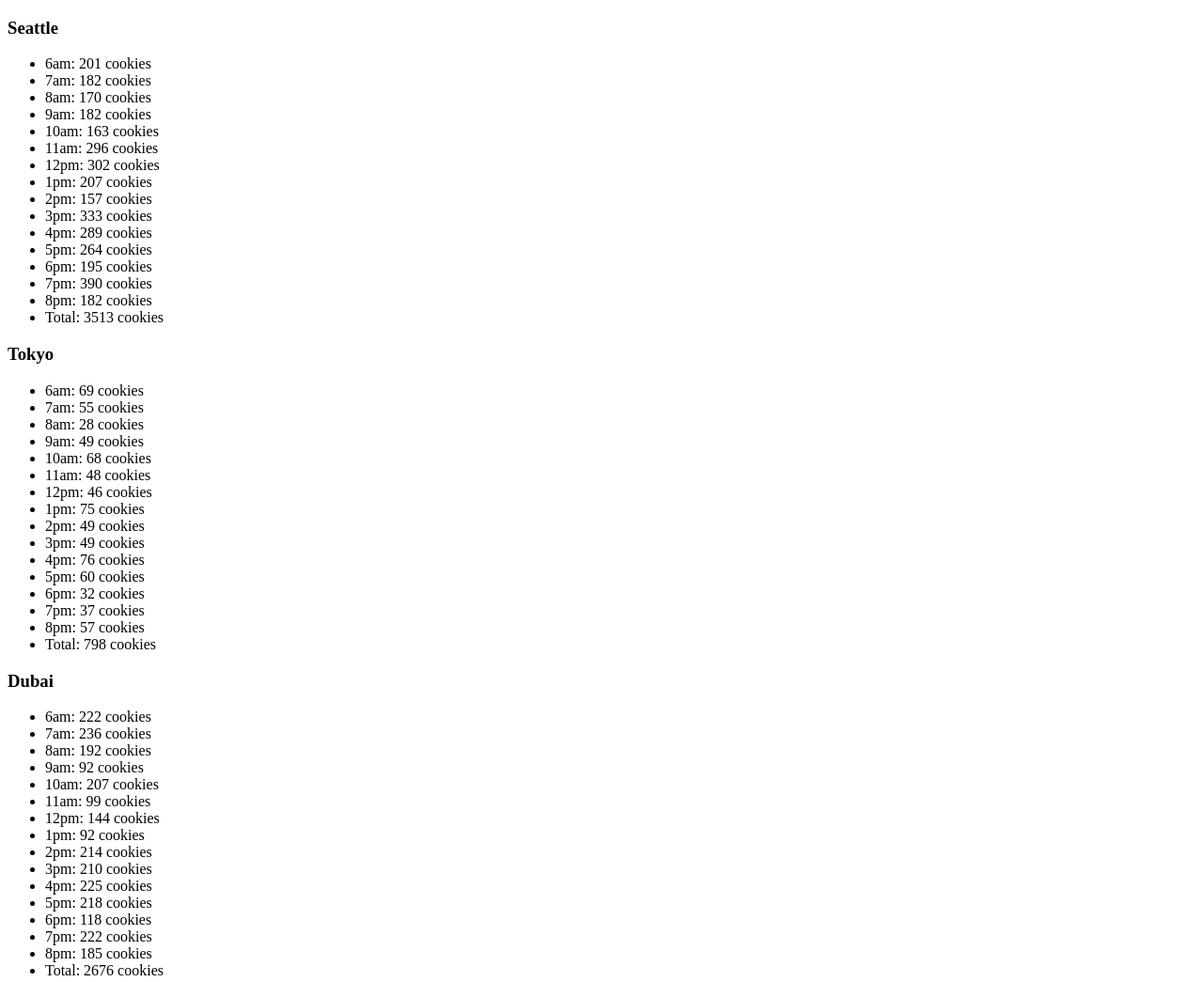
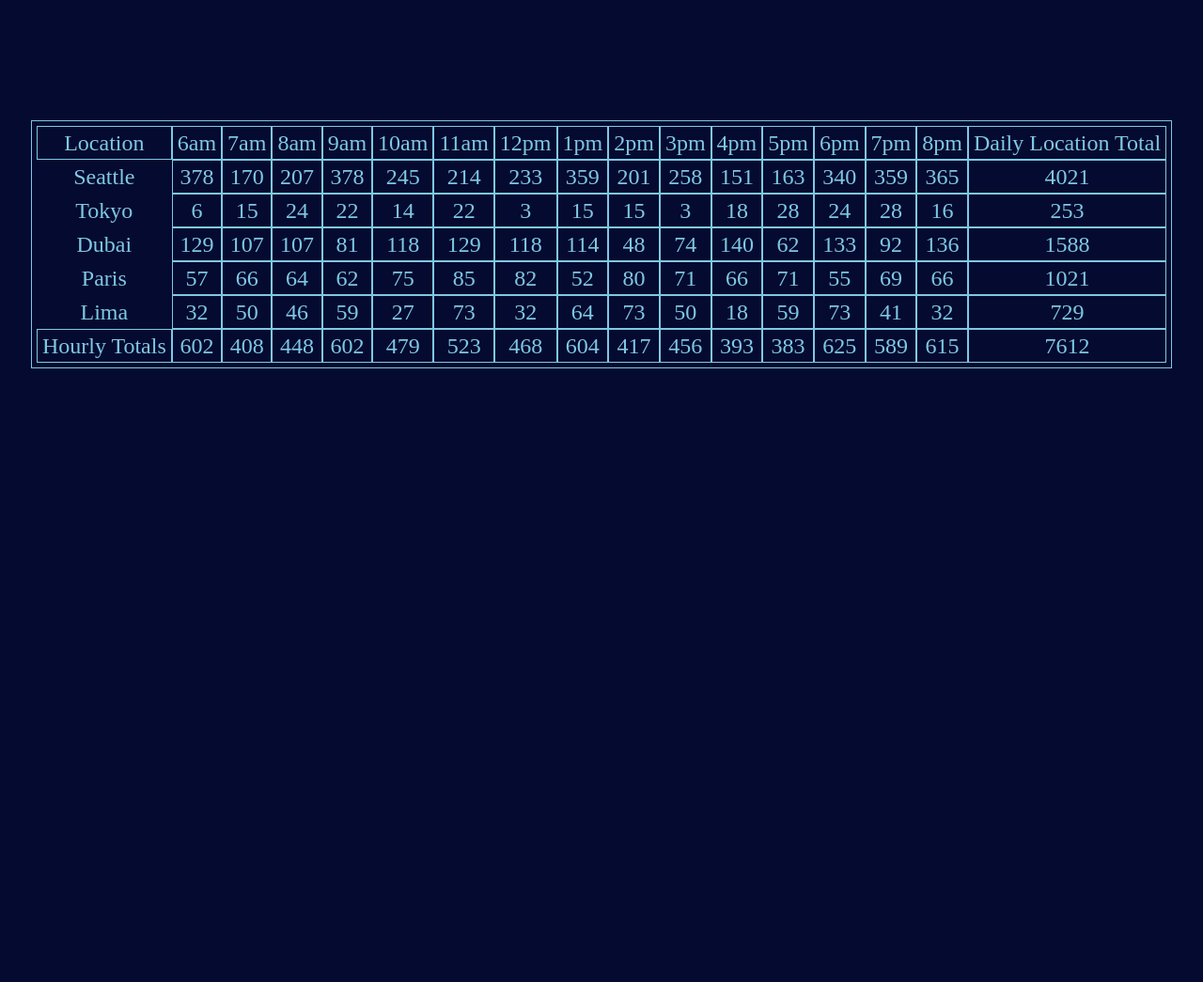
Before and after one commit to AhmadAbuyahya/salmon-cookies, a plain HTML site: page sales.html in a window 1280 px wide. Shown: the top 1045 px of the page at 94% size. After the commit the page ends 800 px from the top, so only its background shows below. Drawn offline with Linux system fonts and the light colour scheme; a web font is replaced by a local one.

Commit message:
finished footer totals/added some css

```diff
--- a/css/reset.css
+++ b/css/reset.css
@@ -0,0 +1,43 @@
+html, body, div, span, applet, object, iframe,
+h1, h2, h3, h4, h5, h6, p, blockquote, pre,
+a, abbr, acronym, address, big, cite, code,
+del, dfn, em, img, ins, kbd, q, s, samp,
+small, strike, strong, sub, sup, tt, var,
+b, u, i, center,
+dl, dt, dd, ol, ul, li,
+fieldset, form, label, legend,
+table, caption, tbody, tfoot, thead, tr, th, td,
+article, aside, canvas, details, embed,
+figure, figcaption, footer, header, hgroup,
+menu, nav, output, ruby, section, summary,
+time, mark, audio, video {
+	margin: 0;
+	padding: 0;
+	border: 0;
+	font-size: 100%;
+	font: inherit;
+	vertical-align: baseline;
+}
+/* HTML5 display-role reset for older browsers */
+article, aside, details, figcaption, figure,
+footer, header, hgroup, menu, nav, section {
+	display: block;
+}
+body {
+	line-height: 1;
+}
+ol, ul {
+	list-style: none;
+}
+blockquote, q {
+	quotes: none;
+}
+blockquote:before, blockquote:after,
+q:before, q:after {
+	content: '';
+	content: none;
+}
+table {
+	border-collapse: collapse;
+	border-spacing: 0;
+}
--- a/css/style.css
+++ b/css/style.css
@@ -0,0 +1,35 @@
+body {
+    background-color: #050A30;
+    /* background-repeat: no-repeat;
+    background-attachment: fixed;
+    background-size: cover; */
+}
+
+
+
+table {
+    border: 1px solid #7EC8E3;
+    padding: 5px;
+    margin: auto;
+    margin-top: 10%;
+    text-align: center;
+    font-size: x-large;
+    border-collapse: separate;
+}
+tr {
+    border: 1px solid #7EC8E3;
+    padding: 5px;
+    color: #7EC8E3;
+}
+th {
+    border: 1px solid #7EC8E3;
+    padding: 5px;
+}
+td {
+    border: 1px solid #7EC8E3;
+    padding: 5px;
+}
+th {
+    border: 1px solid #7EC8E3;
+    padding: 5px;
+}
--- a/js/app.js
+++ b/js/app.js
@@ -1,234 +1,360 @@
 'use strict';
 let hoursOpen = [
-  '6am: ',
-  '7am: ',
-  '8am: ',
-  '9am: ',
-  '10am: ',
-  '11am: ',
-  '12pm: ',
-  '1pm: ',
-  '2pm: ',
-  '3pm: ',
-  '4pm: ',
-  '5pm: ',
-  '6pm: ',
-  '7pm: ',
-  '8pm: ',
+  '6am',
+  '7am',
+  '8am',
+  '9am',
+  '10am',
+  '11am',
+  '12pm',
+  '1pm',
+  '2pm',
+  '3pm',
+  '4pm',
+  '5pm',
+  '6pm',
+  '7pm',
+  '8pm',
 ];
+let allCookieShops = [];
+const container = document.getElementById('stores');
+const articleEl = document.createElement('article');
+container.appendChild(articleEl);
+const tableEl = document.createElement('table');
+articleEl.appendChild(tableEl);
+
 function randomNumber(min, max) {
   return Math.floor(Math.random() * (max - min + 1)) + min;
 }
+function Shop(name, min, max, avg) {
+  this.name = name;
+  this.min = min;
+  this.max = max;
+  this.avg = avg;
+  this.numOfCustomers = 0;
+  this.numOfCookies = 0;
+  this.array = [];
+  this.total = 0;
+  allCookieShops.push(this);
 
-const seattle = {
-  name: 'Seattle',
-  min: 23,
-  max: 65,
-  avg: 6.3,
-  numOfCustomers: 0,
-  numOfCookies: 0,
-  array: [],
-  total: 0,
-  getNumOfCustomers: function (min, max) {
+}
+Shop.prototype.getNumOfCustomers = function () {
   for (let i = 0; i < hoursOpen.length; i++) {
-      this.numOfCustomers = randomNumber(min, max);
+    this.numOfCustomers = randomNumber(this.min, this.max);
     this.numOfCookies = Math.floor(this.numOfCustomers * this.avg);
     this.array.push(this.numOfCookies);
     this.total = this.array[i] + this.total;
+    //console.log(this.array[i]);
   }
-  },
-  render: function () {
-    const container = document.getElementById('stores');
-    const articleEl = document.createElement('article');
-    container.appendChild(articleEl);
-    const h1El = document.createElement('h1');
-    articleEl.appendChild(h1El);
-    h1El.textContent = this.name;
+};
+Shop.prototype.renderHeader = function () {
+  const trEl = document.createElement('tr');
+  tableEl.appendChild(trEl);
+  const tCellFirst = document.createElement('th');
+  trEl.appendChild(tCellFirst);
+  tCellFirst.textContent = 'Location';
+  for (let i = 0; i < hoursOpen.length; i++) {
+    let thEl = document.createElement('th');
+    thEl.textContent = hoursOpen[i];
+    trEl.appendChild(thEl);
 
-    const ulEl = document.createElement('ul');
-    articleEl.appendChild(ulEl);
+  }
+  const tCellLast = document.createElement('th');
+  trEl.appendChild(tCellLast);
+  tCellLast.textContent = 'Daily Location Total';
 
-    for (let j = 0; j < hoursOpen.length; j++) {
-      const liEl = document.createElement('li');
-      ulEl.appendChild(liEl);
-      liEl.textContent = hoursOpen[j] + ' ' + this.array[j] + ' cookies ';
+};
+Shop.prototype.renderData = function () {
+  const trEl = document.createElement('tr');
+  //console.log(tableEl);
+  tableEl.appendChild(trEl);
+  trEl.textContent = this.name;
+  for (let i = 0; i < this.array.length; i++) {
+    const tdEl = document.createElement('td');
+    trEl.appendChild(tdEl);
+    tdEl.textContent = this.array[i];
+    //console.log(this.array[i]);
   }
-    const totalLi = document.createElement('li');
-    ulEl.appendChild(totalLi);
-    totalLi.textContent = 'Total: ' + this.total + ' cookies ';
-  },
+  const tdTotalEl = document.createElement('td');
+  trEl.appendChild(tdTotalEl);
+  tdTotalEl.textContent = this.total;
+
 };
-seattle.getNumOfCustomers(23,65);
-seattle.render();
+Shop.prototype.renderFooter = function () {
+  const trEl = document.createElement('tr');
+  tableEl.appendChild(trEl);
+  const tdCellFirstEl = document.createElement('th');
+  trEl.appendChild(tdCellFirstEl);
+  tdCellFirstEl.textContent = 'Hourly Totals';
+  let grandTotal = 0;
+  for (let i = 0; i < hoursOpen.length; i++) {
+    let hourlyTotal = 0;
+    for (let j = 0; j < allCookieShops.length; j++) {
+      hourlyTotal += allCookieShops[j].array[i];
+      grandTotal += allCookieShops[j].array[i];
+    }
+    const tdEl = document.createElement('td');
+    trEl.appendChild(tdEl);
+    tdEl.textContent = hourlyTotal;
+  }
+  const tdGrandEl = document.createElement('td');
+  trEl.appendChild(tdGrandEl);
+  tdGrandEl.textContent = grandTotal;
+
+};
+const seattle = new Shop('Seattle', 23, 65, 6.3);
+const tokyo = new Shop('Tokyo', 3, 24, 1.2);
+const dubai = new Shop('Dubai', 11, 38, 3.7);
+const paris = new Shop('Paris', 20, 38, 2.3);
+const lima = new Shop('Lima', 2, 16, 4.6);
+
+Shop.prototype.renderHeader();
+seattle.getNumOfCustomers();
+seattle.renderData();
+tokyo.getNumOfCustomers();
+tokyo.renderData();
+dubai.getNumOfCustomers();
+dubai.renderData();
+paris.getNumOfCustomers();
+paris.renderData();
+lima.getNumOfCustomers();
+lima.renderData();
+Shop.prototype.renderFooter();
 
 
-const tokyo = {
-  name: 'Tokyo',
-  min: 3,
-  max: 24,
-  avg: 1.2,
-  numOfCustomers: 0,
-  numOfCookies: 0,
-  array: [],
-  total: 0,
-  getNumOfCustomers: function (min, max) {
-    for (let i = 0; i < hoursOpen.length; i++) {
-      this.numOfCustomers = randomNumber(min, max);
-      this.numOfCookies = Math.floor(this.numOfCustomers * this.avg);
-      this.array.push(this.numOfCookies);
-      this.total = this.array[i] + this.total;
-    }
-  },
-  render: function () {
-    const container = document.getElementById('stores');
-    const articleEl = document.createElement('article');
-    container.appendChild(articleEl);
-    const h1El = document.createElement('h1');
-    articleEl.appendChild(h1El);
-    h1El.textContent = this.name;
 
-    const ulEl = document.createElement('ul');
-    articleEl.appendChild(ulEl);
+// lab06
+// 'use strict';
+// let hoursOpen = [
+//   '6am: ',
+//   '7am: ',
+//   '8am: ',
+//   '9am: ',
+//   '10am: ',
+//   '11am: ',
+//   '12pm: ',
+//   '1pm: ',
+//   '2pm: ',
+//   '3pm: ',
+//   '4pm: ',
+//   '5pm: ',
+//   '6pm: ',
+//   '7pm: ',
+//   '8pm: ',
+// ];
+// function randomNumber(min, max) {
+//   return Math.floor(Math.random() * (max - min + 1)) + min;
+// }
 
-    for (let j = 0; j < hoursOpen.length; j++) {
-      const liEl = document.createElement('li');
-      ulEl.appendChild(liEl);
-      liEl.textContent = hoursOpen[j] + ' ' + this.array[j] + ' cookies ';
-    }
-    const totalLi = document.createElement('li');
-    ulEl.appendChild(totalLi);
-    totalLi.textContent = 'Total: ' + this.total + ' cookies ';
-  },
-};
-tokyo.getNumOfCustomers(23,65);
-tokyo.render();
+// const seattle = {
+//   name: 'Seattle',
+//   min: 23,
+//   max: 65,
+//   avg: 6.3,
+//   numOfCustomers: 0,
+//   numOfCookies: 0,
+//   array: [],
+//   total: 0,
+//   getNumOfCustomers: function (min, max) {
+//     for (let i = 0; i < hoursOpen.length; i++) {
+//       this.numOfCustomers = randomNumber(min, max);
+//       this.numOfCookies = Math.floor(this.numOfCustomers * this.avg);
+//       this.array.push(this.numOfCookies);
+//       this.total = this.array[i] + this.total;
+//     }
+//   },
+//   render: function () {
+//     const container = document.getElementById('stores');
+//     const articleEl = document.createElement('article');
+//     container.appendChild(articleEl);
+//     const h1El = document.createElement('h1');
+//     articleEl.appendChild(h1El);
+//     h1El.textContent = this.name;
+
+//     const ulEl = document.createElement('ul');
+//     articleEl.appendChild(ulEl);
+
+//     for (let j = 0; j < hoursOpen.length; j++) {
+//       const liEl = document.createElement('li');
+//       ulEl.appendChild(liEl);
+//       liEl.textContent = hoursOpen[j] + ' ' + this.array[j] + ' cookies ';
+//     }
+//     const totalLi = document.createElement('li');
+//     ulEl.appendChild(totalLi);
+//     totalLi.textContent = 'Total: ' + this.total + ' cookies ';
+//   },
+// };
+// seattle.getNumOfCustomers(23,65);
+// seattle.render();
+
+
+// const tokyo = {
+//   name: 'Tokyo',
+//   min: 3,
+//   max: 24,
+//   avg: 1.2,
+//   numOfCustomers: 0,
+//   numOfCookies: 0,
+//   array: [],
+//   total: 0,
+//   getNumOfCustomers: function (min, max) {
+//     for (let i = 0; i < hoursOpen.length; i++) {
+//       this.numOfCustomers = randomNumber(min, max);
+//       this.numOfCookies = Math.floor(this.numOfCustomers * this.avg);
+//       this.array.push(this.numOfCookies);
+//       this.total = this.array[i] + this.total;
+//     }
+//   },
+//   render: function () {
+//     const container = document.getElementById('stores');
+//     const articleEl = document.createElement('article');
+//     container.appendChild(articleEl);
+//     const h1El = document.createElement('h1');
+//     articleEl.appendChild(h1El);
+//     h1El.textContent = this.name;
+
+//     const ulEl = document.createElement('ul');
+//     articleEl.appendChild(ulEl);
+
+//     for (let j = 0; j < hoursOpen.length; j++) {
+//       const liEl = document.createElement('li');
+//       ulEl.appendChild(liEl);
+//       liEl.textContent = hoursOpen[j] + ' ' + this.array[j] + ' cookies ';
+//     }
+//     const totalLi = document.createElement('li');
+//     ulEl.appendChild(totalLi);
+//     totalLi.textContent = 'Total: ' + this.total + ' cookies ';
+//   },
+// };
+// tokyo.getNumOfCustomers(23,65);
+// tokyo.render();
 
 
 
 
-const dubai = {
-  name: 'Dubai',
-  min: 11,
-  max: 38,
-  avg: 3.7,
-  numOfCustomers: 0,
-  numOfCookies: 0,
-  array: [],
-  total: 0,
-  getNumOfCustomers: function (min, max) {
-    for (let i = 0; i < hoursOpen.length; i++) {
-      this.numOfCustomers = randomNumber(min, max);
-      this.numOfCookies = Math.floor(this.numOfCustomers * this.avg);
-      this.array.push(this.numOfCookies);
-      this.total = this.array[i] + this.total;
-    }
-  },
-  render: function () {
-    const container = document.getElementById('stores');
-    const articleEl = document.createElement('article');
-    container.appendChild(articleEl);
-    const h1El = document.createElement('h1');
-    articleEl.appendChild(h1El);
-    h1El.textContent = this.name;
+// const dubai = {
+//   name: 'Dubai',
+//   min: 11,
+//   max: 38,
+//   avg: 3.7,
+//   numOfCustomers: 0,
+//   numOfCookies: 0,
+//   array: [],
+//   total: 0,
+//   getNumOfCustomers: function (min, max) {
+//     for (let i = 0; i < hoursOpen.length; i++) {
+//       this.numOfCustomers = randomNumber(min, max);
+//       this.numOfCookies = Math.floor(this.numOfCustomers * this.avg);
+//       this.array.push(this.numOfCookies);
+//       this.total = this.array[i] + this.total;
+//     }
+//   },
+//   render: function () {
+//     const container = document.getElementById('stores');
+//     const articleEl = document.createElement('article');
+//     container.appendChild(articleEl);
+//     const h1El = document.createElement('h1');
+//     articleEl.appendChild(h1El);
+//     h1El.textContent = this.name;
 
-    const ulEl = document.createElement('ul');
-    articleEl.appendChild(ulEl);
+//     const ulEl = document.createElement('ul');
+//     articleEl.appendChild(ulEl);
 
-    for (let j = 0; j < hoursOpen.length; j++) {
-      const liEl = document.createElement('li');
-      ulEl.appendChild(liEl);
-      liEl.textContent = hoursOpen[j] + ' ' + this.array[j] + ' cookies ';
-    }
-    const totalLi = document.createElement('li');
-    ulEl.appendChild(totalLi);
-    totalLi.textContent = 'Total: ' + this.total + ' cookies ';
-  },
-};
-dubai.getNumOfCustomers(23,65);
-dubai.render();
+//     for (let j = 0; j < hoursOpen.length; j++) {
+//       const liEl = document.createElement('li');
+//       ulEl.appendChild(liEl);
+//       liEl.textContent = hoursOpen[j] + ' ' + this.array[j] + ' cookies ';
+//     }
+//     const totalLi = document.createElement('li');
+//     ulEl.appendChild(totalLi);
+//     totalLi.textContent = 'Total: ' + this.total + ' cookies ';
+//   },
+// };
+// dubai.getNumOfCustomers(23,65);
+// dubai.render();
 
 
 
-const paris = {
-  name: 'Paris',
-  min: 20,
-  max: 38,
-  avg: 2.3,
-  numOfCustomers: 0,
-  numOfCookies: 0,
-  array: [],
-  total: 0,
-  getNumOfCustomers: function (min, max) {
-    for (let i = 0; i < hoursOpen.length; i++) {
-      this.numOfCustomers = randomNumber(min, max);
-      this.numOfCookies = Math.floor(this.numOfCustomers * this.avg);
-      this.array.push(this.numOfCookies);
-      this.total = this.array[i] + this.total;
-    }
-  },
-  render: function () {
-    const container = document.getElementById('stores');
-    const articleEl = document.createElement('article');
-    container.appendChild(articleEl);
-    const h1El = document.createElement('h1');
-    articleEl.appendChild(h1El);
-    h1El.textContent = this.name;
+// const paris = {
+//   name: 'Paris',
+//   min: 20,
+//   max: 38,
+//   avg: 2.3,
+//   numOfCustomers: 0,
+//   numOfCookies: 0,
+//   array: [],
+//   total: 0,
+//   getNumOfCustomers: function (min, max) {
+//     for (let i = 0; i < hoursOpen.length; i++) {
+//       this.numOfCustomers = randomNumber(min, max);
+//       this.numOfCookies = Math.floor(this.numOfCustomers * this.avg);
+//       this.array.push(this.numOfCookies);
+//       this.total = this.array[i] + this.total;
+//     }
+//   },
+//   render: function () {
+//     const container = document.getElementById('stores');
+//     const articleEl = document.createElement('article');
+//     container.appendChild(articleEl);
+//     const h1El = document.createElement('h1');
+//     articleEl.appendChild(h1El);
+//     h1El.textContent = this.name;
 
-    const ulEl = document.createElement('ul');
-    articleEl.appendChild(ulEl);
+//     const ulEl = document.createElement('ul');
+//     articleEl.appendChild(ulEl);
 
-    for (let j = 0; j < hoursOpen.length; j++) {
-      const liEl = document.createElement('li');
-      ulEl.appendChild(liEl);
-      liEl.textContent = hoursOpen[j] + ' ' + this.array[j] + ' cookies ';
-    }
-    const totalLi = document.createElement('li');
-    ulEl.appendChild(totalLi);
-    totalLi.textContent = 'Total: ' + this.total + ' cookies ';
-  },
-};
-paris.getNumOfCustomers(23,65);
-paris.render();
+//     for (let j = 0; j < hoursOpen.length; j++) {
+//       const liEl = document.createElement('li');
+//       ulEl.appendChild(liEl);
+//       liEl.textContent = hoursOpen[j] + ' ' + this.array[j] + ' cookies ';
+//     }
+//     const totalLi = document.createElement('li');
+//     ulEl.appendChild(totalLi);
+//     totalLi.textContent = 'Total: ' + this.total + ' cookies ';
+//   },
+// };
+// paris.getNumOfCustomers(23,65);
+// paris.render();
 
 
 
-const lima = {
-  name: 'Lima',
-  min: 2,
-  max: 16,
-  avg: 4.6,
-  numOfCustomers: 0,
-  numOfCookies: 0,
-  array: [],
-  total: 0,
-  getNumOfCustomers: function (min, max) {
-    for (let i = 0; i < hoursOpen.length; i++) {
-      this.numOfCustomers = randomNumber(min, max);
-      this.numOfCookies = Math.floor(this.numOfCustomers * this.avg);
-      this.array.push(this.numOfCookies);
-      this.total = this.array[i] + this.total;
-    }
-  },
-  render: function () {
-    const container = document.getElementById('stores');
-    const articleEl = document.createElement('article');
-    container.appendChild(articleEl);
-    const h1El = document.createElement('h1');
-    articleEl.appendChild(h1El);
-    h1El.textContent = this.name;
+// const lima = {
+//   name: 'Lima',
+//   min: 2,
+//   max: 16,
+//   avg: 4.6,
+//   numOfCustomers: 0,
+//   numOfCookies: 0,
+//   array: [],
+//   total: 0,
+//   getNumOfCustomers: function (min, max) {
+//     for (let i = 0; i < hoursOpen.length; i++) {
+//       this.numOfCustomers = randomNumber(min, max);
+//       this.numOfCookies = Math.floor(this.numOfCustomers * this.avg);
+//       this.array.push(this.numOfCookies);
+//       this.total = this.array[i] + this.total;
+//     }
+//   },
+//   render: function () {
+//     const container = document.getElementById('stores');
+//     const articleEl = document.createElement('article');
+//     container.appendChild(articleEl);
+//     const h1El = document.createElement('h1');
+//     articleEl.appendChild(h1El);
+//     h1El.textContent = this.name;
 
-    const ulEl = document.createElement('ul');
-    articleEl.appendChild(ulEl);
+//     const ulEl = document.createElement('ul');
+//     articleEl.appendChild(ulEl);
 
-    for (let j = 0; j < hoursOpen.length; j++) {
-      const liEl = document.createElement('li');
-      ulEl.appendChild(liEl);
-      liEl.textContent = hoursOpen[j] + ' ' + this.array[j] + ' cookies ';
-    }
-    const totalLi = document.createElement('li');
-    ulEl.appendChild(totalLi);
-    totalLi.textContent = 'Total: ' + this.total + ' cookies ';
-  },
-};
-lima.getNumOfCustomers(23,65);
-lima.render();
+//     for (let j = 0; j < hoursOpen.length; j++) {
+//       const liEl = document.createElement('li');
+//       ulEl.appendChild(liEl);
+//       liEl.textContent = hoursOpen[j] + ' ' + this.array[j] + ' cookies ';
+//     }
+//     const totalLi = document.createElement('li');
+//     ulEl.appendChild(totalLi);
+//     totalLi.textContent = 'Total: ' + this.total + ' cookies ';
+//   },
+// };
+// lima.getNumOfCustomers(23,65);
+// lima.render();
--- a/sales.html
+++ b/sales.html
@@ -2,7 +2,10 @@
 <html>
 
 <head>
-
+    <link rel="preconnect" href="https://fonts.gstatic.com">
+<link href="https://fonts.googleapis.com/css2?family=Changa:wght@200&family=Ranchers&display=swap" rel="stylesheet">
+    <link rel="stylesheet" href="./css/reset.css" />
+    <link rel="stylesheet" href="./css/style.css" />
 </head>
 
 <body>
```
Also changed, not shown: images/cookies.jpg (added). Lines whose indentation alone changed are shown as unchanged.
